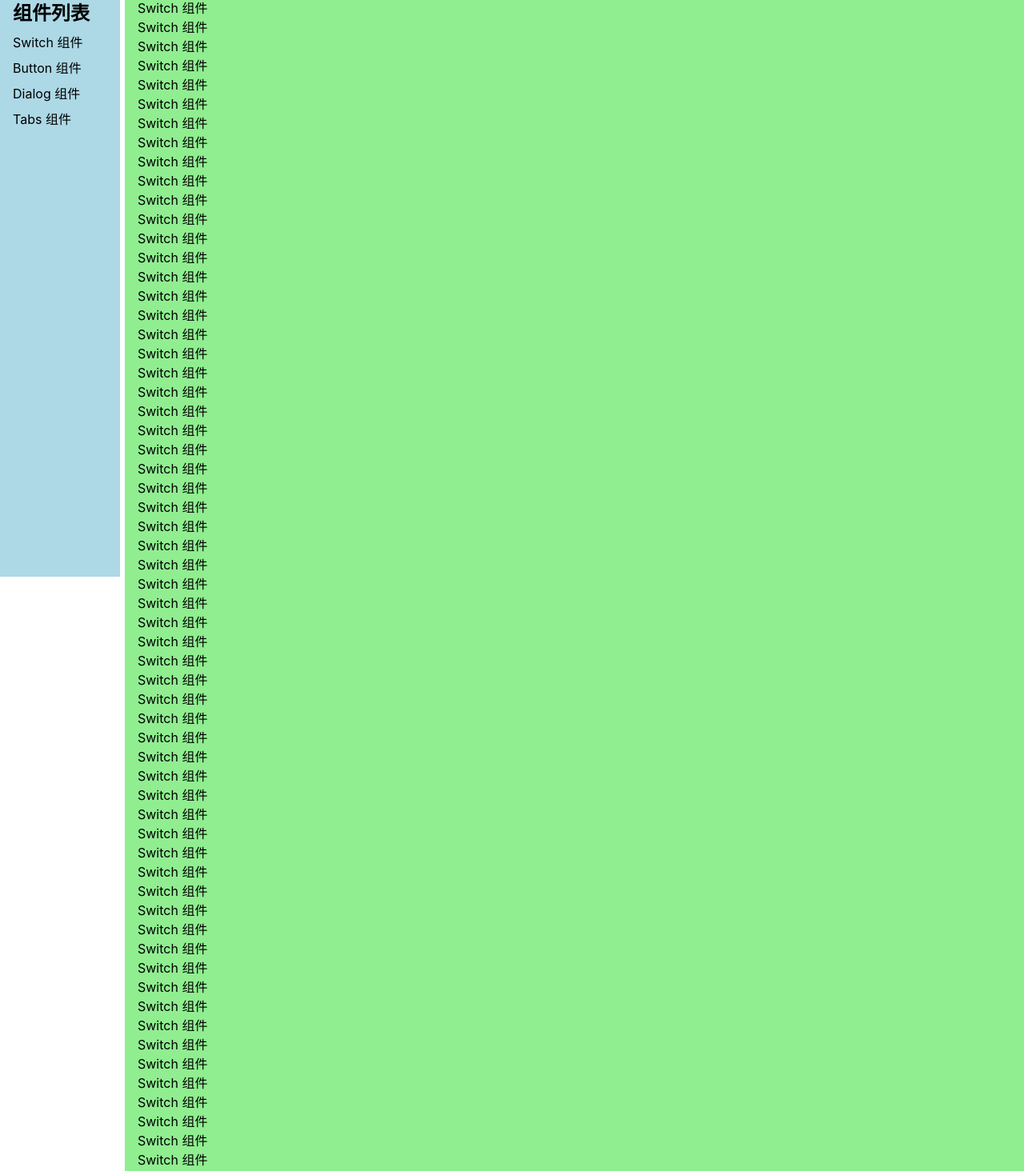
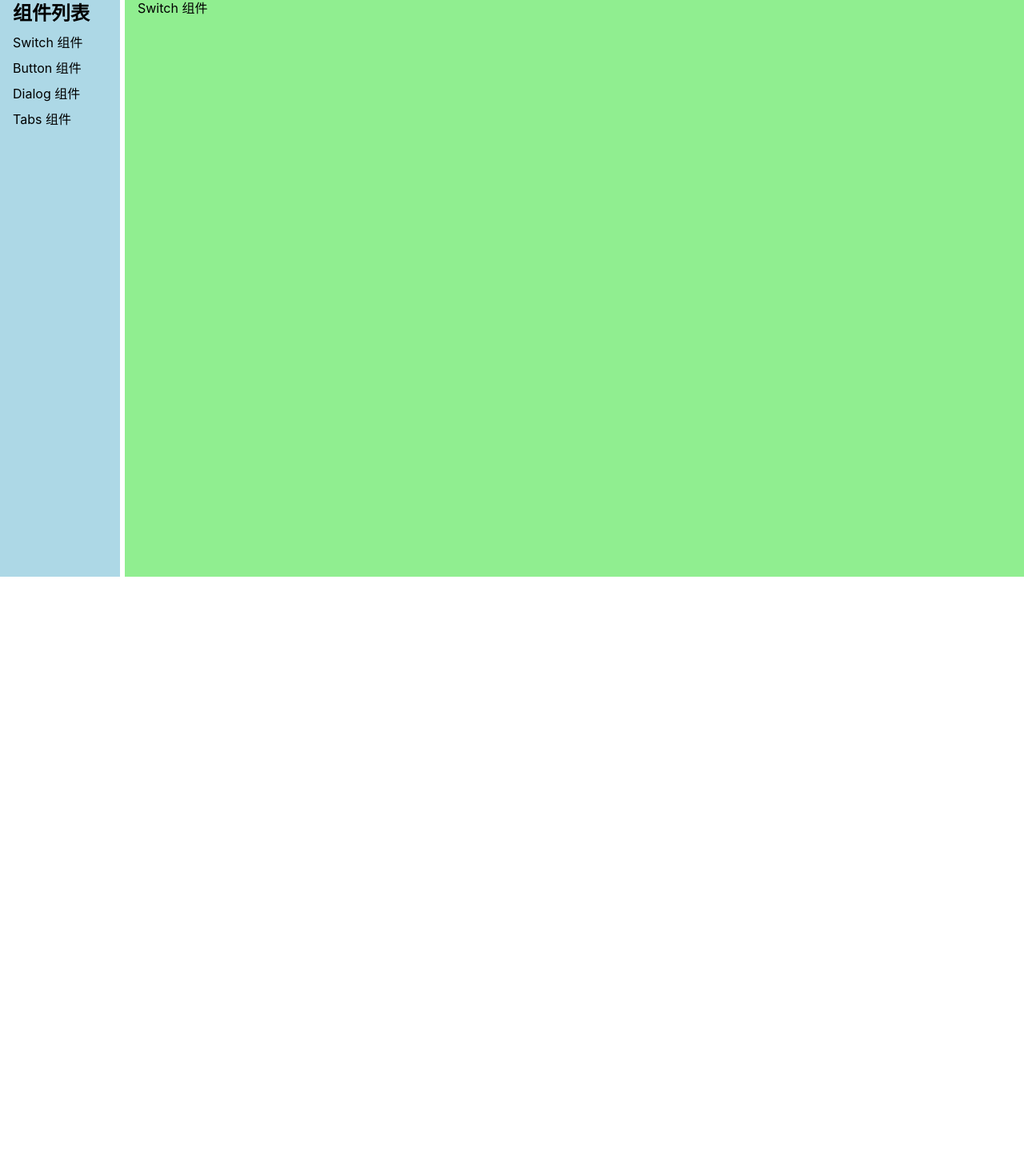
Before and after one commit to Tracysq/sunny-ui, a Vue app: page /#/doc/switch in a window 1280 px wide. Shown: the part 79-1543 px from the top of the page at 80% size. After the commit the page ends 800 px from the top, so only its background shows below. Built offline with nearby package versions, Linux system fonts and the light colour scheme.

Commit message:
feat: add lib switch

```diff
--- a/src/components/Switch.vue
+++ b/src/components/Switch.vue
@@ -1,73 +1,14 @@
 <template>
     <div>
-        <p>Switch 组件</p>
-        <p>Switch 组件</p>
-        <p>Switch 组件</p>
-        <p>Switch 组件</p>
-        <p>Switch 组件</p>
-        <p>Switch 组件</p>
-        <p>Switch 组件</p>
-        <p>Switch 组件</p>
-        <p>Switch 组件</p>
-        <p>Switch 组件</p>
-        <p>Switch 组件</p>
-        <p>Switch 组件</p>
-        <p>Switch 组件</p>
-        <p>Switch 组件</p>
-        <p>Switch 组件</p>
-        <p>Switch 组件</p>
-        <p>Switch 组件</p>
-        <p>Switch 组件</p>
-        <p>Switch 组件</p>
-        <p>Switch 组件</p>
-        <p>Switch 组件</p>
-        <p>Switch 组件</p>
-        <p>Switch 组件</p>
-        <p>Switch 组件</p>
-        <p>Switch 组件</p>
-        <p>Switch 组件</p>
-        <p>Switch 组件</p>
-        <p>Switch 组件</p>
-        <p>Switch 组件</p>
-        <p>Switch 组件</p>
-        <p>Switch 组件</p>
-        <p>Switch 组件</p>
-        <p>Switch 组件</p>
-        <p>Switch 组件</p>
-        <p>Switch 组件</p>
-        <p>Switch 组件</p>
-        <p>Switch 组件</p>
-        <p>Switch 组件</p>
-        <p>Switch 组件</p>
-        <p>Switch 组件</p>
-        <p>Switch 组件</p>
-        <p>Switch 组件</p>
-        <p>Switch 组件</p>
-        <p>Switch 组件</p>
-        <p>Switch 组件</p>
-        <p>Switch 组件</p>
-        <p>Switch 组件</p>
-        <p>Switch 组件</p>
-        <p>Switch 组件</p>
-        <p>Switch 组件</p>
-        <p>Switch 组件</p>
-        <p>Switch 组件</p>
-        <p>Switch 组件</p>
-        <p>Switch 组件</p>
-        <p>Switch 组件</p>
-        <p>Switch 组件</p>
-        <p>Switch 组件</p>
-        <p>Switch 组件</p>
-        <p>Switch 组件</p>
-        <p>Switch 组件</p>
-        <p>Switch 组件</p>
-        <p>Switch 组件</p>
-        <p>Switch 组件</p>
-        <p>Switch 组件</p>
-        <p>Switch 组件</p>
-        <p>Switch 组件</p>
-        <p>Switch 组件</p>
-        <p>Switch 组件</p>
-        <p>Switch 组件</p>
+        <Switch />
     </div>
 </template>
+
+<script lang="ts">
+import Switch from '../lib/Swtich.vue'
+export default {
+    components: {
+        Switch
+    }
+}
+</script>
--- /dev/null
+++ b/src/lib/Swtich.vue
@@ -0,0 +1,5 @@
+<template>
+    <div>
+        Switch 组件
+    </div>
+</template>
```
